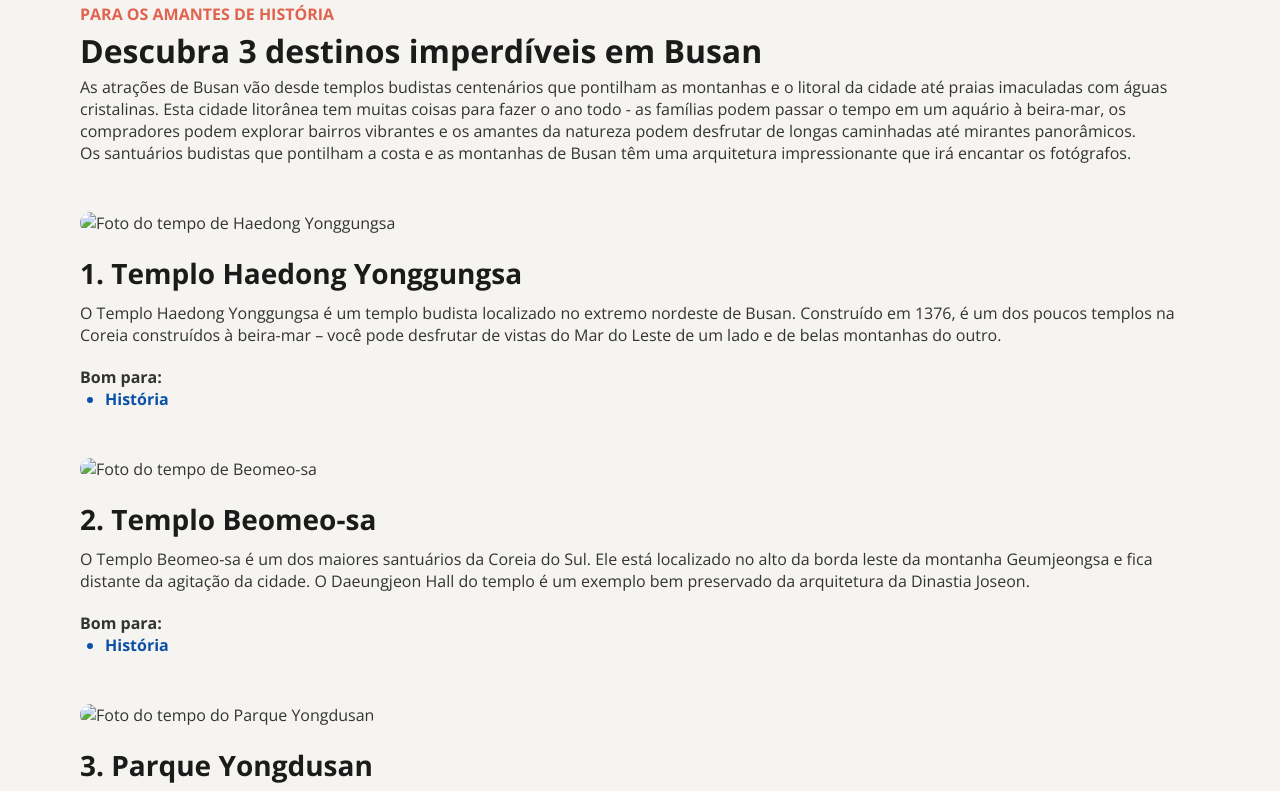
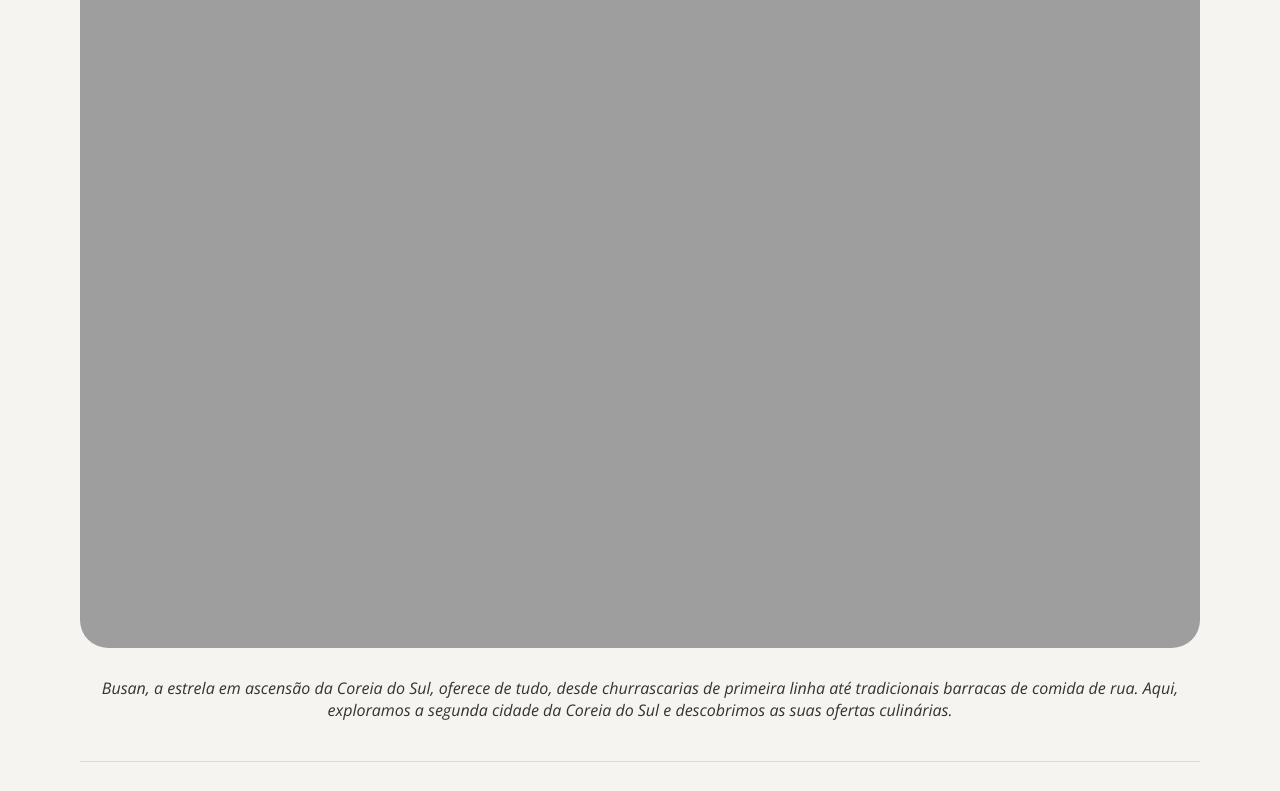
Before and after one commit to israeltx/n3-desafio-pratico-local-turistico, a plain HTML site: page index.html in a window 1280 px wide. Shown: the part 387-1178 px from the top of the page. Drawn offline with nearby package versions, Linux system fonts and the light colour scheme; the site is published under a folder, as on GitHub Pages, so addresses that start at the root find nothing.

Commit message:
Correct image sources

```diff
--- a/index.html
+++ b/index.html
@@ -18,7 +18,7 @@
     <section class="intro">
       <p class="headline">Sua próxima viagem:</p>
       <h1>Conheça Busan</h1>
-      <img class="image-main" src="/assets/Image_01.png" alt="Foto da cidade de Busan, na Coréia do Sul. Vemos um rio com uma ponte, prédios e vários barcos">
+      <img class="image-main" src="assets/Image_01.png" alt="Foto da cidade de Busan, na Coréia do Sul. Vemos um rio com uma ponte, prédios e vários barcos">
       <p class="subtitle">Busan, a estrela em ascensão da Coreia do Sul, oferece de tudo, desde churrascarias de primeira linha até tradicionais barracas de comida de rua. Aqui, exploramos a segunda cidade da Coreia do Sul e descobrimos as suas ofertas culinárias.</p>
     </section>
 
@@ -30,7 +30,7 @@
       <p>As atrações de Busan vão desde templos budistas centenários que pontilham as montanhas e o litoral da cidade até praias imaculadas com águas cristalinas. Esta cidade litorânea tem muitas coisas para fazer o ano todo - as famílias podem passar o tempo em um aquário à beira-mar, os compradores podem explorar bairros vibrantes e os amantes da natureza podem desfrutar de longas caminhadas até mirantes panorâmicos.</p>
       <p>Os santuários budistas que pontilham a costa e as montanhas de Busan têm uma arquitetura impressionante que irá encantar os fotógrafos.</p>
 
-      <img src="/assets/Image_02.png" alt="Foto do tempo de Haedong Yonggungsa">
+      <img src="assets/Image_02.png" alt="Foto do tempo de Haedong Yonggungsa">
       <h3>1. Templo Haedong Yonggungsa</h3>
       <p>O Templo Haedong Yonggungsa é um templo budista localizado no extremo nordeste de Busan. Construído em 1376, é um dos poucos templos na Coreia construídos à beira-mar – você pode desfrutar de vistas do Mar do Leste de um lado e de belas montanhas do outro. </p>
       <p class="bom-para">Bom para:</p>
@@ -38,7 +38,7 @@
         <li class="accent-blue">História</li>
       </ul>
 
-      <img src="/assets/Image_03.png" alt="Foto do tempo de Beomeo-sa">
+      <img src="assets/Image_03.png" alt="Foto do tempo de Beomeo-sa">
       <h3>2. Templo Beomeo-sa</h3>
       <p>O Templo Beomeo-sa é um dos maiores santuários da Coreia do Sul. Ele está localizado no alto da borda leste da montanha Geumjeongsa e fica distante da agitação da cidade. O Daeungjeon Hall do templo é um exemplo bem preservado da arquitetura da Dinastia Joseon.</p>
       <p class="bom-para">Bom para:</p>
@@ -46,7 +46,7 @@
         <li class="accent-blue">História</li>
       </ul>
 
-      <img src="/assets/Image_04.png" alt="Foto do tempo do Parque Yongdusan">
+      <img src="assets/Image_04.png" alt="Foto do tempo do Parque Yongdusan">
       <h3>3. Parque Yongdusan</h3>
       <p>O Parque Yongdusan, localizado no centro de Busan, abriga alguns dos monumentos mais importantes da cidade. Você pode ver vistas espetaculares do topo da Torre Busan, de 120 metros de altura. O parque tem 2 museus – confira os instrumentos musicais tradicionais no Museum of World Folk Instruments e mais de 80 veleiros coreanos no Exhibition Hall of World Model Boats.</p>
       <p class="bom-para">Bom para:</p>
@@ -62,7 +62,7 @@
     <footer>
       <p>As melhores coisas para fazer em Busan mostram a reputação da cidade como um importante porto marítimo na Ásia. Frequentemente vista como a essência da Coreia do Sul, você experimentará uma atmosfera única em termos de diversidade étnica e cultural, já que a cidade recebe um público cosmopolita o ano todo. </p>
       <br><br><br>
-      <p>Feito com <img src="/assets/ph_heart-fill.svg" alt="Ícone de um coração"> pela Rocketseat</p>
+      <p>Feito com <img src="assets/ph_heart-fill.svg" alt="Ícone de um coração"> pela Rocketseat</p>
     </footer>
 
   </main>
```
